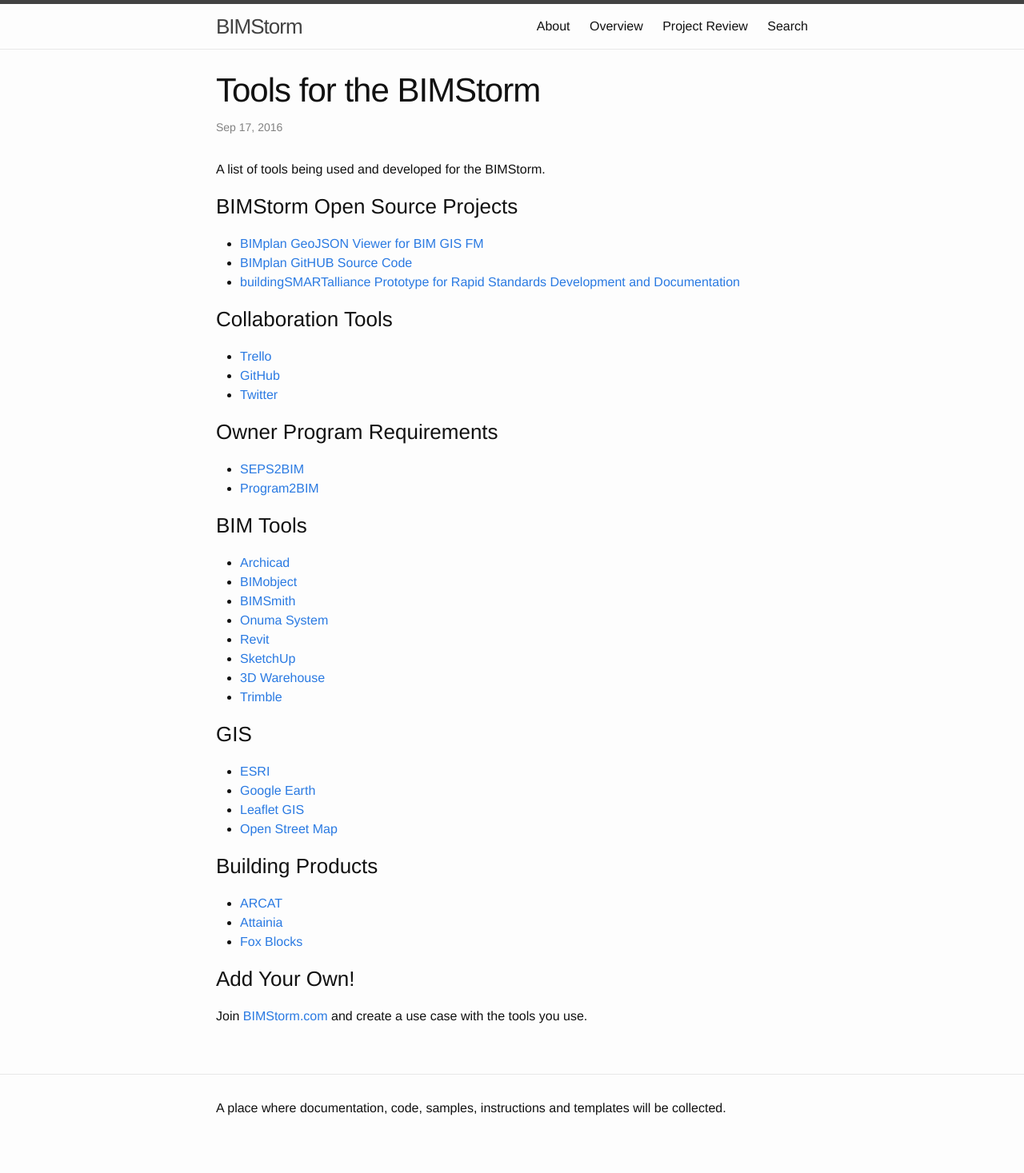
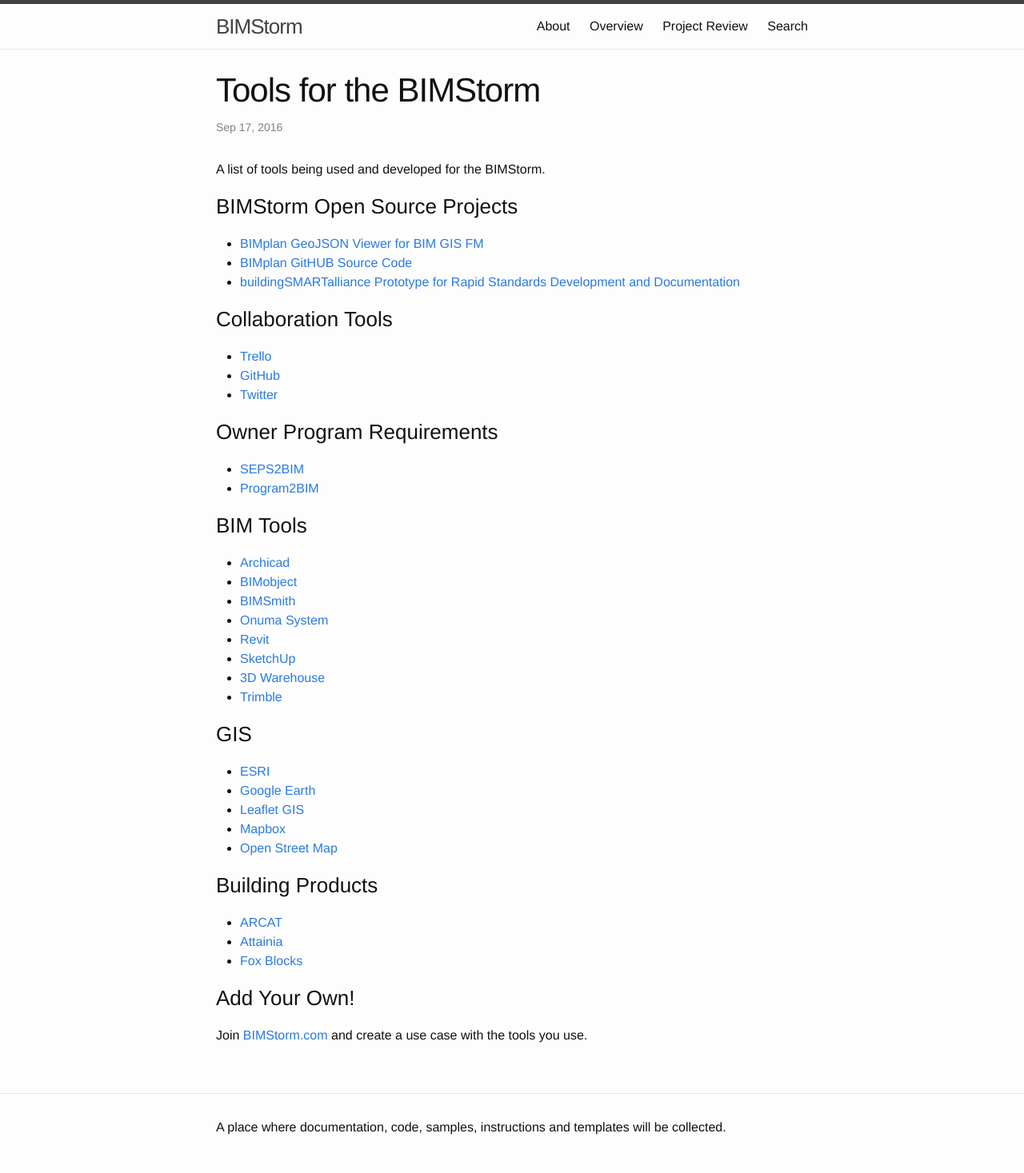
Before and after one commit to buildingSMARTalliance/BIMStorm, a Jekyll site: the page built from _posts/2016-09-16-Tools.markdown, in a window 1280 px wide. Shown: the whole page at 80% size. Built offline with Jekyll 4.4.1, drawn with Linux system fonts in a browser that asks for light colours; before the commit the page ends 1443 px from its top, so only the background shows below that.

Commit message:
Update 2016-09-16-Tools.markdown

```diff
--- a/_posts/2016-09-16-Tools.markdown
+++ b/_posts/2016-09-16-Tools.markdown
@@ -43,6 +43,7 @@
 * [ESRI](http://www.esri.com/)
 * [Google Earth](https://www.google.com/earth/)
 * [Leaflet GIS](http://leafletjs.com/)
+* [Mapbox](https://www.mapbox.com/)
 * [Open Street Map](https://www.openstreetmap.org/)
 
 ### Building Products
```
